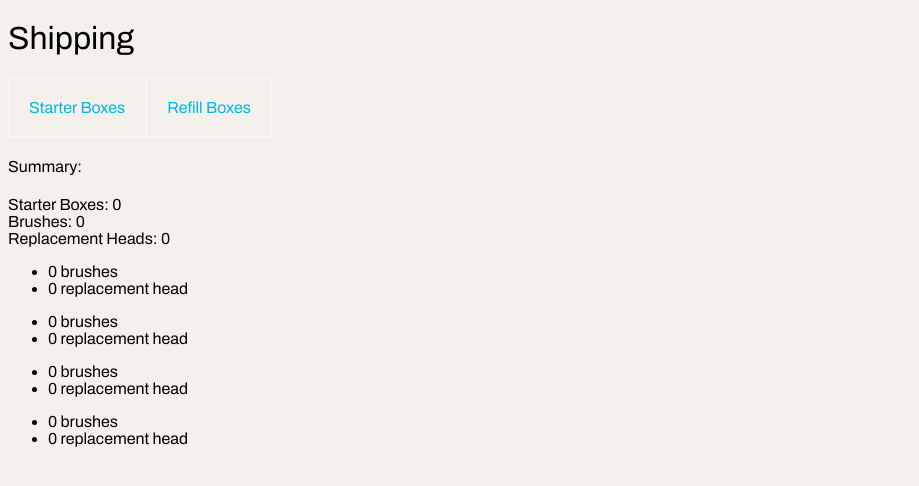
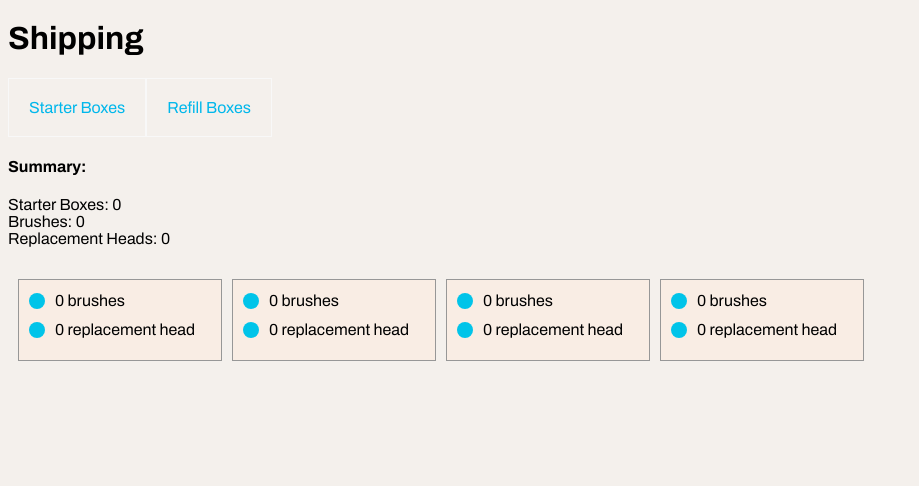
Before and after one commit to davidkim7773/beam-benefits, a React (Vite) app: page / in a window 1280 px wide. Shown: the top 486 px of the page, without its empty margins (0-919 px from the left). Built offline with nearby package versions, Linux system fonts and the light colour scheme; no server answers.

Commit message:
added some more styling options

```diff
--- a/src/components/StarterBox.jsx
+++ b/src/components/StarterBox.jsx
@@ -9,7 +9,6 @@ const StarterBox = (props) => {
   // Create an array of ul components that will hold the boxes
   const brushArr = [];
 
-  console.log('data', data);
   for (const prop in colorData) {
     if (colorData[prop] <= 2) {
       brushArr.push(
@@ -26,7 +25,7 @@ const StarterBox = (props) => {
 
   return(
     <div className='starter-box'>
-      <h4><strong>Summary:</strong></h4>
+      <h4 className='summary-title'>Summary:</h4>
       <ul className='summary-starter'>
         <li>Starter Boxes: {starterBox} </li>
         <li>Brushes: {colorData.totalBrushes}</li>
--- a/src/styles.scss
+++ b/src/styles.scss
@@ -1,8 +1,12 @@
-@import url('https://fonts.googleapis.com/css2?family=Archivo&display=swap');
+@import url('https://fonts.googleapis.com/css2?family=Archivo:wght@400;600;700&display=swap');
 
 body {
   font-family: 'Archivo', sans-serif;
   background-color: #f4f0ec;
+}
+
+.summary-title {
+  font-weight: bolder;
 }
 
 // CSS for Summary on Tabs
@@ -37,3 +41,62 @@ body {
   padding: 20px;
   cursor: pointer;
 }
+
+// BRush and Head Box CSS
+.brushBox {
+  border: .5px solid #979797;
+  width: 12em;
+  height: 5em;
+  list-style: none;
+  background: #F9EDE4;
+  display: inline-block;
+  margin-left: 10px;
+  padding-left: 10px;
+}
+
+.brushBox li {
+  padding-top: 12px;
+}
+
+.brushBox li::before {
+  align-items: center;
+    background-color: #01c4e9;
+    border-radius: 50%;
+    color: #01c4e9;
+    content: '+';
+    display: inline-flex;
+    font-weight: bold;
+    height: 16px;
+    justify-content: center;
+    margin-right: 10px;
+    width: 16px;
+}
+
+.headBox {
+  border: .5px solid #979797;
+  width: 12em;
+  height: 5em;
+  list-style: none;
+  background: #F9EDE4;
+  display: inline-block;
+  margin-left: 10px;
+  padding-left: 10px;
+}
+
+.headBox li {
+  padding-top: 12px;
+}
+
+.headBox li::before {
+  align-items: center;
+    background-color: #01c4e9;
+    border-radius: 50%;
+    color: #01c4e9;
+    content: '+';
+    display: inline-flex;
+    font-weight: bold;
+    height: 16px;
+    justify-content: center;
+    margin-right: 10px;
+    width: 16px;
+}
```
